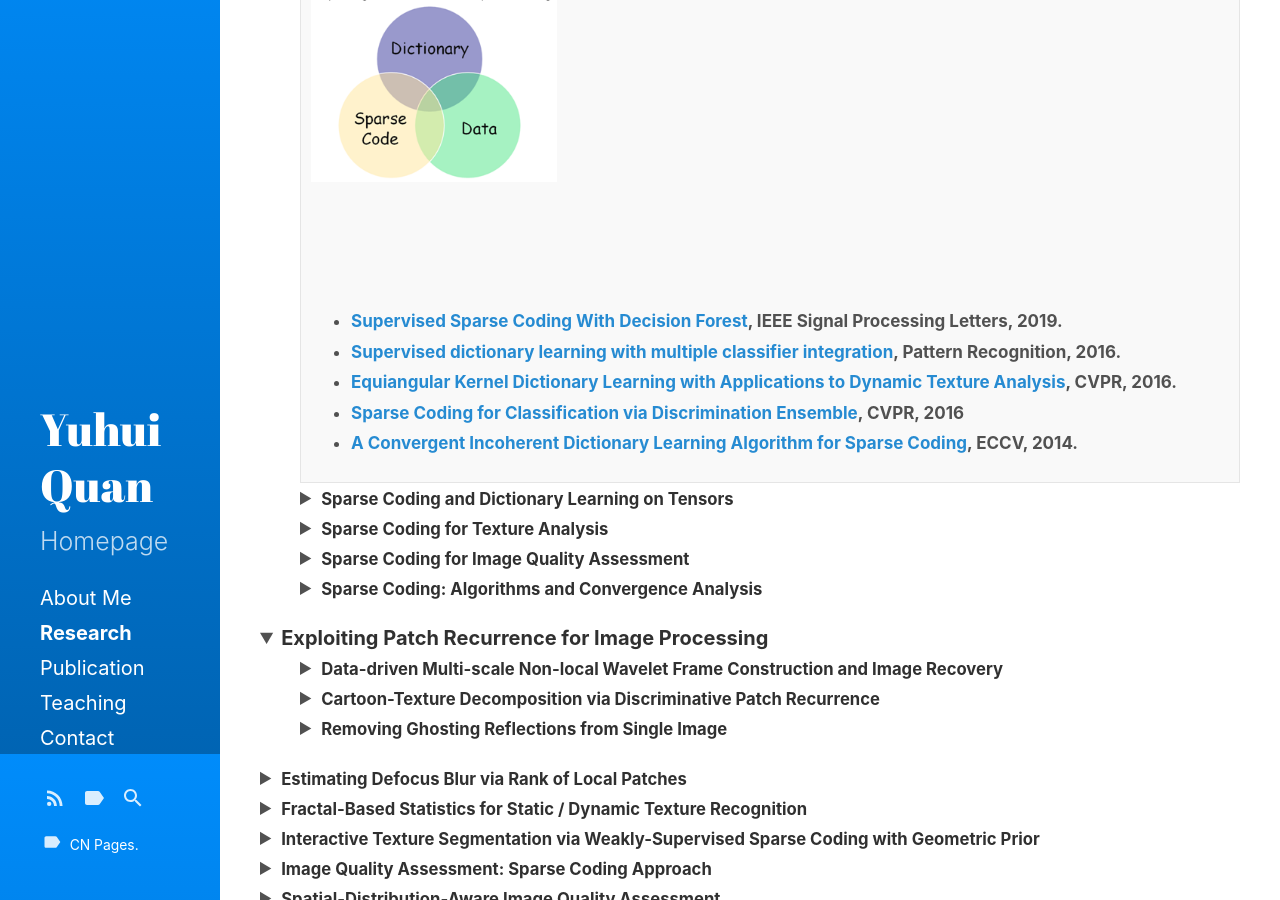
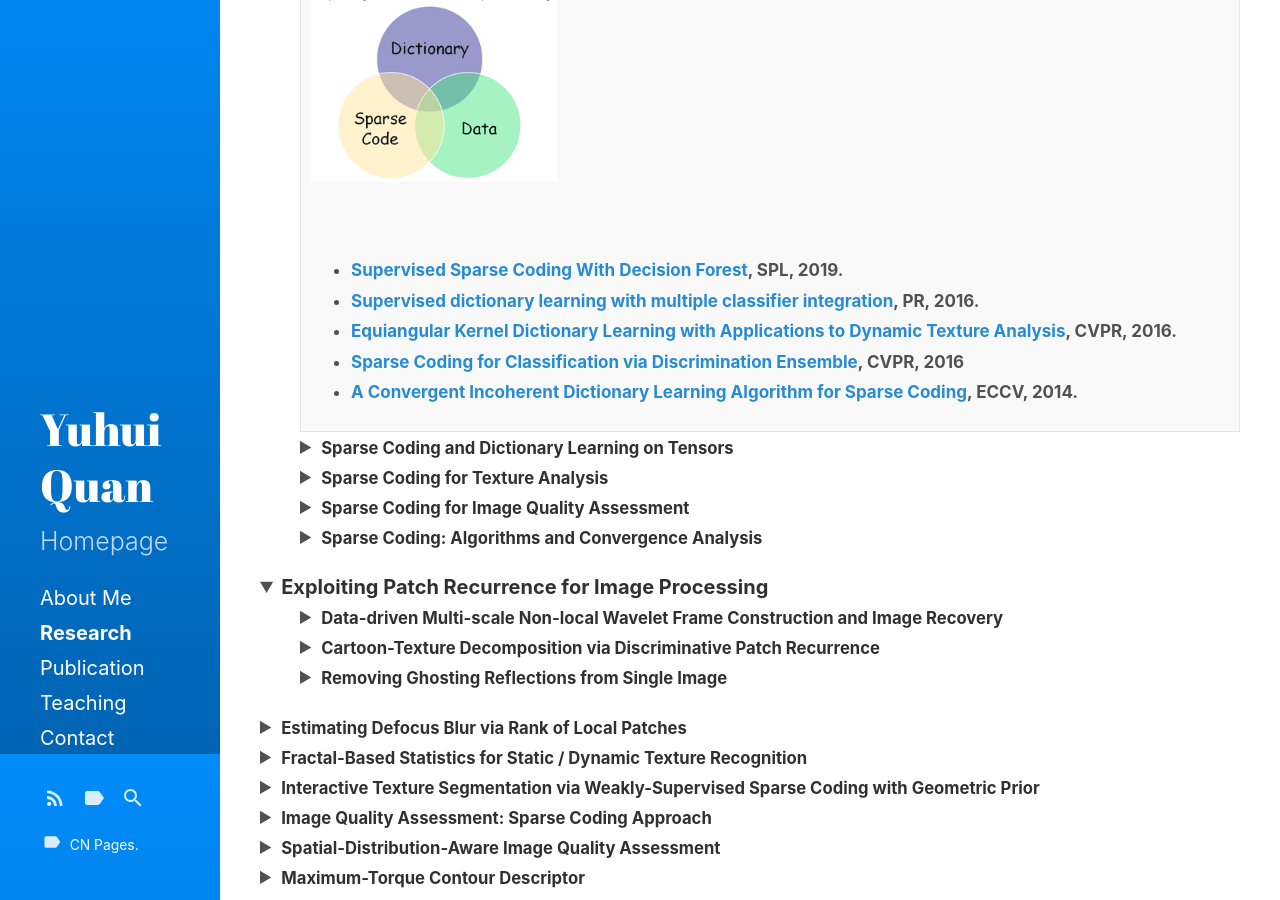
Before and after one commit to Dofboom/Dofboom.github.io, a Jekyll site: the page built from research.md, in a window 1280 px wide and 900 px high, scrolled down 1046 px. Built offline with Jekyll 4.4.1, drawn with Linux system fonts in a browser that asks for light colours.

Commit message:
Update research.md

```diff
--- a/research.md
+++ b/research.md
@@ -151,10 +151,10 @@ sidebar_link: true
  <th>
   <img src="https://github.com/Dofboom/Dofboom.github.io/raw/master/images/im_3_1_1.png" alt="" height="200" align="center" />
   <br /><br />
-  <br /><br /><br /><br />
+  <br /><br />
 <ul>
-<li type="disc"><strong><a href="https://github.com/csyhquan/csyhquan.github.io/raw/master/manuscript/19-spl-Supervised%20Sparse%20Coding%20With%20Decision%20Forest.pdf">Supervised Sparse Coding With Decision Forest</a></strong>, IEEE Signal Processing Letters, 2019.</li>
-<li type="disc"><strong><a href="https://github.com/csyhquan/csyhquan.github.io/raw/master/manuscript/16-pr-Supervised%20dictionary%20learning%20with%20multiple%20classifier%20integration.pdf">Supervised dictionary learning with multiple classifier integration</a></strong>, Pattern Recognition, 2016.</li>
+<li type="disc"><strong><a href="https://github.com/csyhquan/csyhquan.github.io/raw/master/manuscript/19-spl-Supervised%20Sparse%20Coding%20With%20Decision%20Forest.pdf">Supervised Sparse Coding With Decision Forest</a></strong>, SPL, 2019.</li>
+<li type="disc"><strong><a href="https://github.com/csyhquan/csyhquan.github.io/raw/master/manuscript/16-pr-Supervised%20dictionary%20learning%20with%20multiple%20classifier%20integration.pdf">Supervised dictionary learning with multiple classifier integration</a></strong>, PR, 2016.</li>
 <li type="disc"><strong><a href="https://github.com/csyhquan/csyhquan.github.io/raw/master/manuscript/16-cvpr-Equiangular%20Kernel%20Dictionary%20Learning%20with%20Applications%20to%20Dynamic%20Texture%20Analysis.pdf">Equiangular Kernel Dictionary Learning with Applications to Dynamic Texture Analysis</a></strong>, CVPR, 2016.</li>
 <li type="disc"><strong><a href="https://github.com/csyhquan/csyhquan.github.io/raw/master/manuscript/16-cvpr-Sparse%20Coding%20for%20Classification%20via%20Discrimination%20Ensemble.pdf">Sparse Coding for Classification via Discrimination Ensemble</a></strong>, CVPR, 2016</li>
 <li type="disc"><strong><a href="https://github.com/csyhquan/csyhquan.github.io/raw/master/manuscript/14-eccv-A%20Convergent%20Incoherent%20Dictionary%20Learning%20Algorithm%20for%20Sparse%20Coding.pdf">A Convergent Incoherent Dictionary Learning Algorithm for Sparse Coding</a></strong>, ECCV, 2014.</li>
```
